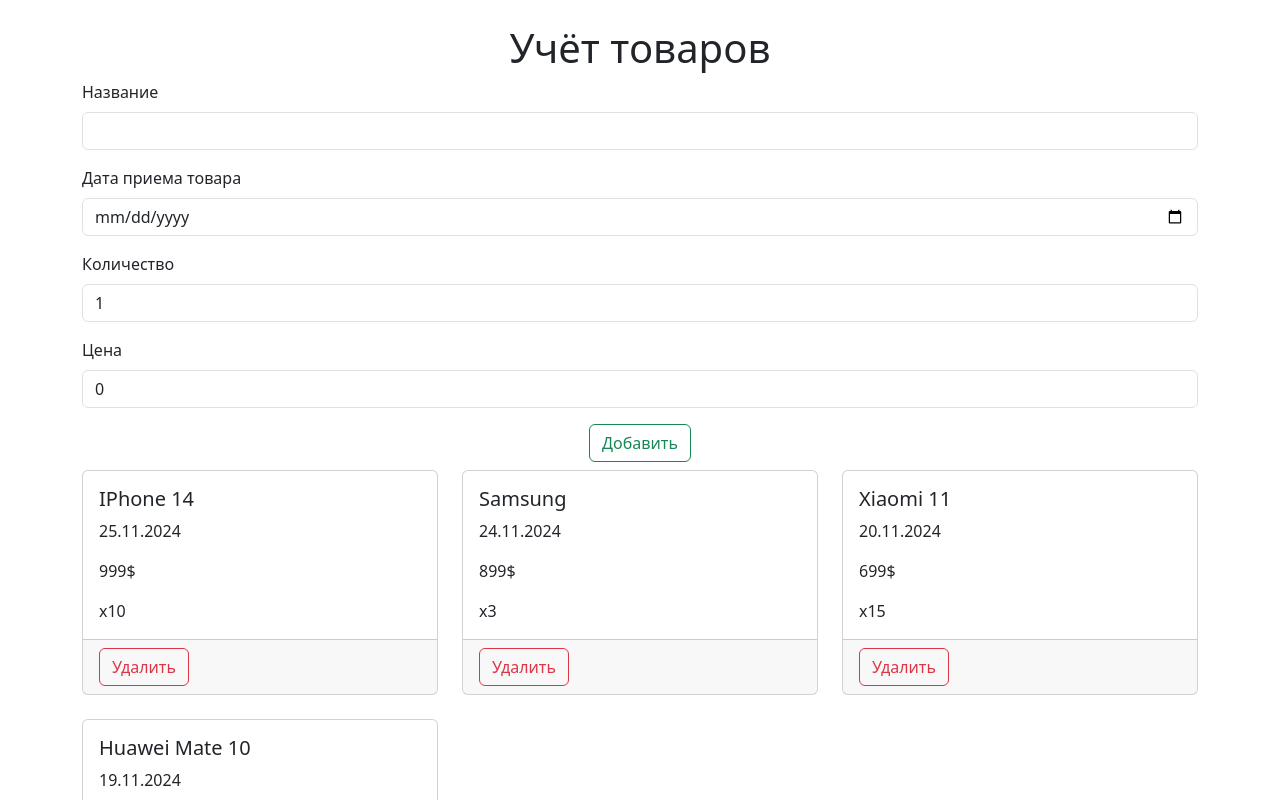
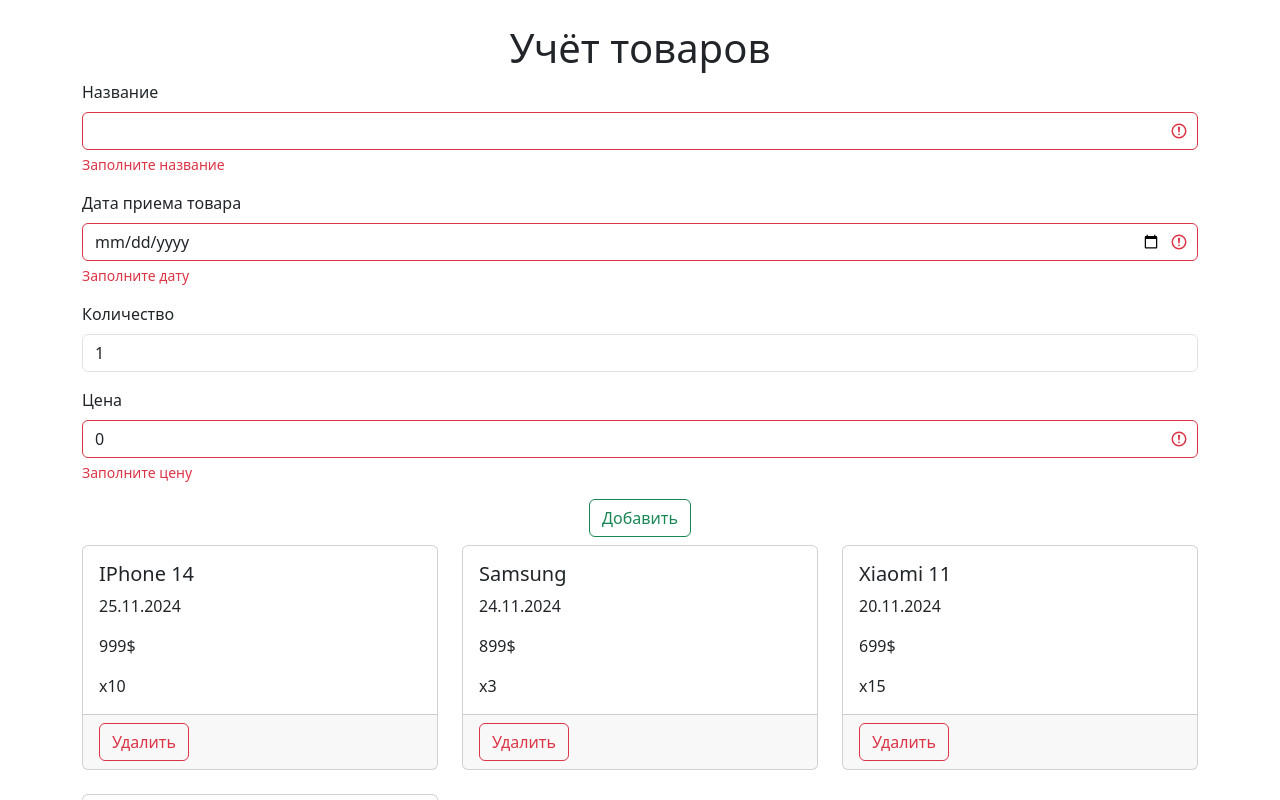
Before and after one commit to matuha07/product-page, a Vue app: page / in a window 1280 px wide. Shown: the top 800 px of the page. Built offline with nearby package versions, Linux system fonts and the light colour scheme.

Commit message:
add validation

```diff
--- a/src/App.vue
+++ b/src/App.vue
@@ -72,19 +72,31 @@
         <form action="">
           <div class="mb-3">
             <label for="name" class="form-label">Название</label>
-            <input type="text" class="form-control" id="name" v-model="name">
+            <input type="text" class="form-control" id="name" :class="{'is-invalid': !name}" v-model="name">
+            <div class="invalid-feedback">
+              Заполните название
+            </div>
           </div>
           <div class="mb-3">
             <label for="date" class="form-label">Дата приема товара</label>
-            <input type="date" class="form-control" id="date" v-model="date">
+            <input type="date" class="form-control" id="date" :class="{'is-invalid': !date}" v-model="date">
+            <div class="invalid-feedback">
+              Заполните дату
+            </div>
           </div>
           <div class="mb-3">
             <label for="count" class="form-label">Количество</label>
-            <input type="number" class="form-control" id="count" v-model="count">
+            <input type="number" class="form-control" id="count" :class="{'is-invalid': !count}" v-model="count">
+            <div class="invalid-feedback">
+              Заполните количество
+            </div>
           </div>
           <div class="mb-3">
             <label for="price" class="form-label">Цена</label>
-            <input type="number" class="form-control" id="price" v-model="price">
+            <input type="number" class="form-control" id="price" :class="{'is-invalid': !price}" v-model="price">
+            <div class="invalid-feedback">
+              Заполните цену
+            </div>
           </div>
           <div class="mb-2 text-center">
             <button type="button" @click="addProduct" class="btn btn-outline-success">Добавить</button>
```
